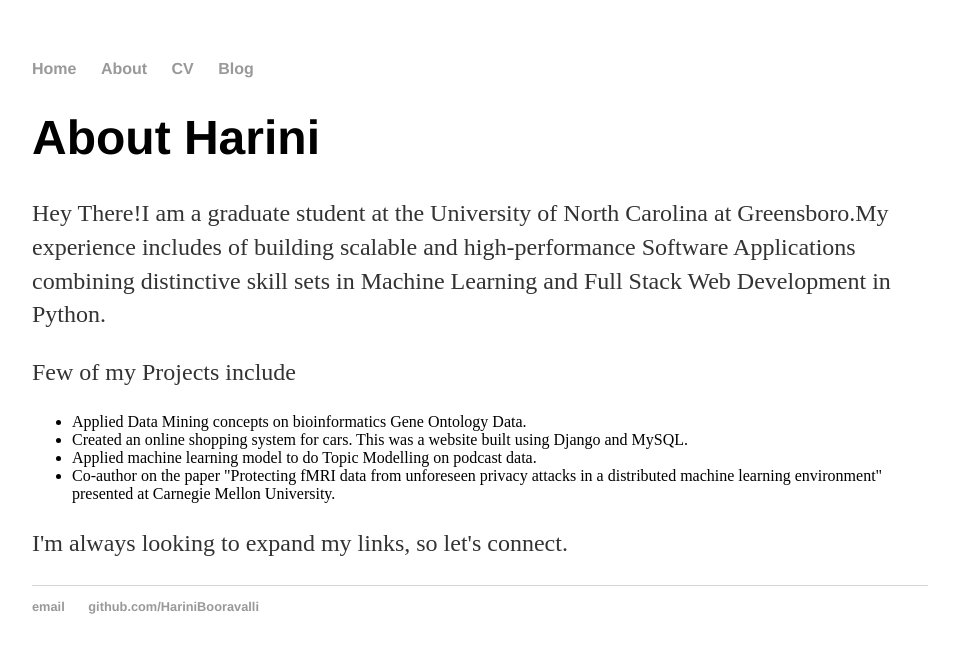
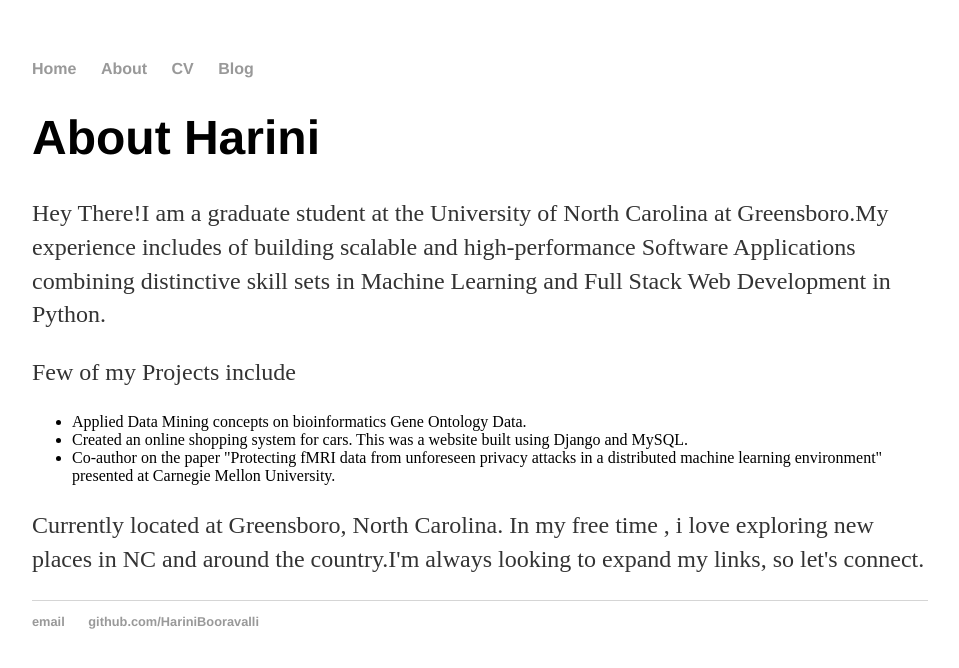
Before and after one commit to HariniBooravalli/HariniBooravalli.github.io, a Jekyll site: the page built from about/index.html, in a window 1280 px wide. Shown: the top 668 px of the page, without its empty margins (160-1119 px from the left). Built offline with Jekyll 4.4.1, drawn with Linux system fonts in a browser that asks for light colours.

Commit message:
Update index.html

```diff
--- a/about/index.html
+++ b/about/index.html
@@ -9,8 +9,7 @@
 <ul>
 	<li>Applied Data Mining concepts on bioinformatics Gene Ontology Data.</li>
 	<li>Created an online shopping system for cars. This was a website built using Django and MySQL.</li>
-	<li>Applied machine learning model to do Topic Modelling on podcast data.</li>
 	<li>Co-author on the paper "Protecting fMRI data from unforeseen privacy attacks in a distributed machine learning environment" presented at Carnegie Mellon University.</li>
 
 </ul>
-<p>I'm always looking to expand my links, so let's connect.</p>
+<p>Currently located at Greensboro, North Carolina. In my free time , i love exploring new places in NC and around the country.I'm always looking to expand my links, so let's connect.</p>
```
